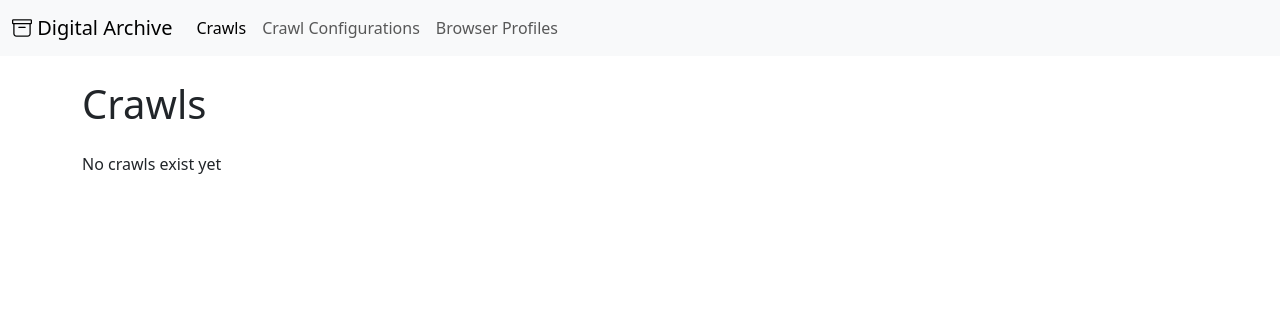
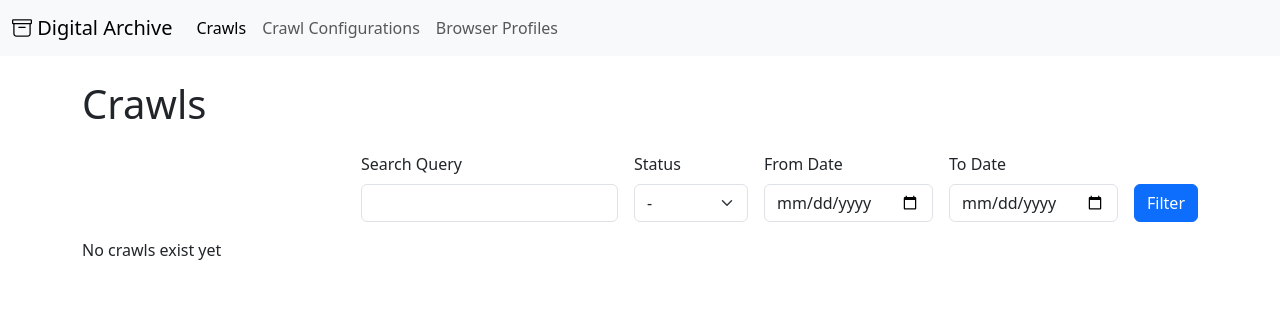
Before and after one commit to ojauch/digital-archive, a Django app: page / in a window 1280 px wide. Shown: the top 316 px of the page. Run offline with Django 5.2, Linux system fonts and the light colour scheme; the visitor is signed in with stand-in values (Sample User, id 1); data that the repository does not hold is empty; parts of the project's set-up code (start-up, migrations or seed data) failed here and were passed over; some libraries are stand-ins or nearby versions.

Commit message:
Add crawl filter form

```diff
--- a/crawler/forms.py
+++ b/crawler/forms.py
@@ -1,8 +1,10 @@
+from crispy_forms.helper import FormHelper
+from crispy_forms.layout import Submit
 from django import forms
 from django.core.validators import FileExtensionValidator
 from django.utils.translation import gettext as _
 
-from .models import BrowserProfile
+from .models import BrowserProfile, Crawl
 
 
 class BrowserProfileCreateForm(forms.ModelForm):
@@ -15,3 +17,31 @@ class BrowserProfileCreateForm(forms.ModelForm):
     class Meta:
         model = BrowserProfile
         fields = ["name", "description"]
+
+
+class CrawlFilterForm(forms.Form):
+    query = forms.CharField(required=False, label=_("Search Query"))
+    status = forms.ChoiceField(
+        choices=((None, "-"),) + Crawl.CRAWL_STATUS_CHOICES,
+        required=False,
+        label=_("Status"),
+    )
+    date_from = forms.DateField(
+        required=False,
+        label=_("From Date"),
+        widget=forms.DateInput(attrs={"type": "date"}),
+    )
+    date_to = forms.DateField(
+        required=False,
+        label=_("To Date"),
+        widget=forms.DateInput(attrs={"type": "date"}),
+    )
+
+    def __init__(self, *args, **kwargs):
+        super().__init__(*args, **kwargs)
+        self.helper = FormHelper()
+        self.helper.form_method = "get"
+        self.helper.form_class = (
+            "row row-cols-lg-auto g-3 align-items-end justify-content-end"
+        )
+        self.helper.add_input(Submit("submit", "Filter"))
--- a/crawler/templates/crawler/browserprofile_form.html
+++ b/crawler/templates/crawler/browserprofile_form.html
@@ -6,7 +6,7 @@
 
     <form method="post" {% if multipart %}enctype="multipart/form-data"{% endif %} class="mt-4 mb-5">
         {% csrf_token %}
-        {{ form|crispy }}
+        {% crispy form %}
 
         <div class="d-flex justify-content-end gap-2">
             <a href="{% url 'browser_profile_list' %}" class="btn btn-secondary">{% translate 'Cancel' %}</a>
--- a/crawler/templates/crawler/crawl_list.html
+++ b/crawler/templates/crawler/crawl_list.html
@@ -1,5 +1,5 @@
 {% extends "base.html" %}
-{% load i18n static %}
+{% load i18n static crispy_forms_tags %}
 
 {% block additional_css %}
     <link href="{% static 'crawl-list.css' %}" rel="stylesheet">
@@ -7,6 +7,8 @@
 
 {% block content %}
     <h1 class="mb-4">{% translate 'Crawls' %}</h1>
+
+    {% crispy form form.helper %}
 
     {% if crawls.exists %}
         <div class="d-flex flex-wrap gap-3 mb-5 align-items-start">
--- a/crawler/templates/crawler/crawlconfiguration_form.html
+++ b/crawler/templates/crawler/crawlconfiguration_form.html
@@ -6,7 +6,7 @@
 
     <form method="post" class="mt-4 mb-5">
         {% csrf_token %}
-        {{ form|crispy }}
+        {% crispy form %}
 
         <div class="d-flex gap-2 justify-content-end">
             <a href="{{ cancel_url }}" class="btn btn-secondary">{% translate 'Cancel' %}</a>
--- a/crawler/views.py
+++ b/crawler/views.py
@@ -19,7 +19,7 @@ from django.shortcuts import get_object_or_404, redirect, render
 from django.db.models import Sum
 from werkzeug.http import parse_range_header
 
-from .forms import BrowserProfileCreateForm
+from .forms import BrowserProfileCreateForm, CrawlFilterForm
 from .models import CrawlConfiguration, Crawl, BrowserProfile
 from .crawl_runner import run_crawl, get_container_log
 
@@ -112,7 +112,39 @@ class CrawlListView(LoginRequiredMixin, ListView):
     context_object_name = "crawls"
 
     def get_queryset(self):
-        return Crawl.objects.filter(config__owner=self.request.user)
+        queryset = Crawl.objects.filter(config__owner=self.request.user)
+
+        form = CrawlFilterForm(self.request.GET)
+        if form.is_valid():
+            if form.cleaned_data["query"]:
+                queryset = queryset.filter(
+                    config__name__icontains=form.cleaned_data["query"]
+                )
+
+            if form.cleaned_data["status"]:
+                queryset = queryset.filter(status=form.cleaned_data["status"])
+
+            if form.cleaned_data["date_from"]:
+                queryset = queryset.filter(
+                    finished_at__gte=form.cleaned_data["date_from"]
+                )
+
+            if form.cleaned_data["date_to"]:
+                queryset = queryset.filter(
+                    finished_at__lte=form.cleaned_data["date_to"]
+                )
+
+        return queryset
+
+    def get_context_data(self, **kwargs):
+        context = super().get_context_data(**kwargs)
+
+        form = CrawlFilterForm(self.request.GET)
+        if not form.has_changed():
+            form = CrawlFilterForm()
+        context["form"] = form
+
+        return context
 
 
 class CrawlDetailView(LoginRequiredMixin, DetailView):
```
Also changed, not shown: crawler/models.py (+5 -2 lines).
